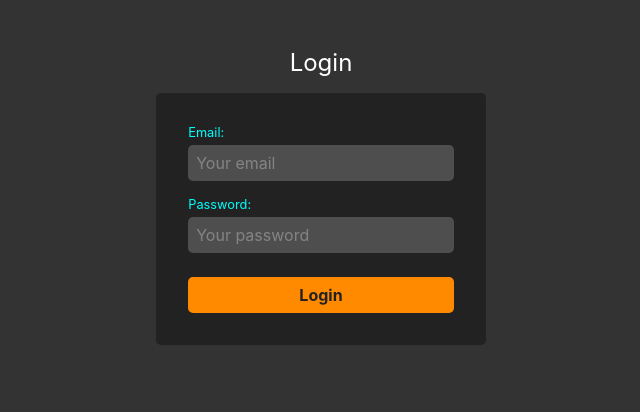
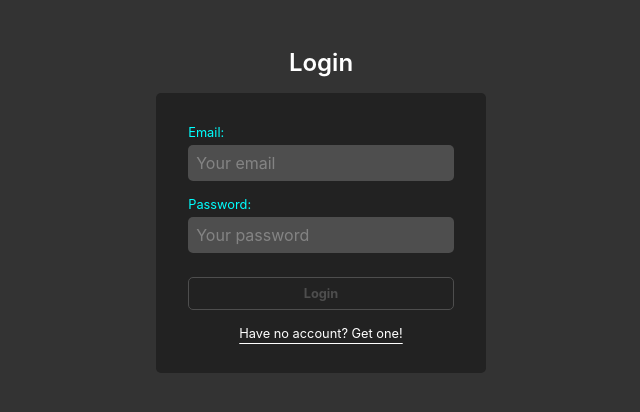
Before and after one commit to drkedrkedjon/reminders-app-react-firebase, a React (Vite) app: page /login in a window 1280 px wide. Shown: the top 412 px of the page, without its empty margins (319-959 px from the left). Built offline with nearby package versions, Linux system fonts and the light colour scheme.

Commit message:
Login/Register component done

```diff
--- a/src/index.css
+++ b/src/index.css
@@ -489,7 +489,6 @@ button {
 .login-form {
   display: flex;
   flex-direction: column;
-  /* gap: 1rem; */
   padding: 2rem;
   width: 80%;
   background-color: var(--fondo-base);
@@ -497,6 +496,7 @@ button {
 }
 .login-container h1 {
   font-size: 1.5rem;
+  font-weight: 600;
 }
 .login-form label {
   font-size: 0.8rem;
@@ -523,9 +523,29 @@ button {
   transition: color ease-in-out 120ms;
   text-align: center;
   margin-top: 0.5rem;
+  transition: scale ease-in-out 120ms;
+}
+.login-form button:hover {
+  scale: 1.02;
+}
+.login-form button:disabled {
+  background-color: var(--fondo-base);
+  color: var(--fondo-contraste);
+  font-size: 0.8rem;
+  border: 1px solid var(--fondo-contraste);
+  cursor: not-allowed;
 }
 .error {
   color: var(--color-red);
   font-size: 0.8rem;
   margin-top: 0.7rem;
 }
+.register-link {
+  text-align: center;
+  font-size: 0.8rem;
+  margin-top: 1rem;
+  color: var(--color);
+  text-decoration: underline;
+  text-underline-offset: 0.3rem;
+  cursor: pointer;
+}
--- a/src/pages/Login.jsx
+++ b/src/pages/Login.jsx
@@ -1,39 +1,96 @@
-import { useId, useState } from "react";
-import { signInWithEmailAndPassword } from "firebase/auth";
+import { useId, useState, useRef } from "react";
+import {
+  signInWithEmailAndPassword,
+  createUserWithEmailAndPassword,
+} from "firebase/auth";
 import { auth } from "../scripts/firebase";
 import { useNavigate } from "react-router-dom";
 
 export default function Login() {
+  const [isRegistered, setIsRegistered] = useState(true);
+  const [btnDisabled, setBtnDisabled] = useState(true);
   const [error, setError] = useState("");
   const [form, setForm] = useState({
     email: "",
     password: "",
   });
+  const [repeatPasswordForm, setRepeatPasswordForm] = useState("");
+  const [repeatPasswordString, setRepeatPasswordString] = useState("");
+
   const id = useId();
+  const btnRef = useRef(null);
   const navigate = useNavigate();
+
+  function handleRepeatPassword(e) {
+    const checkPass = e.target.value;
+
+    if (checkPass !== form.password) {
+      btnRef.current.disabled = true;
+      setRepeatPasswordString("Do not match");
+      setBtnDisabled(true);
+    } else if (checkPass === form.password) {
+      btnRef.current.disabled = false;
+      setRepeatPasswordString("Match");
+      setBtnDisabled(false);
+    }
+    setRepeatPasswordForm(checkPass);
+  }
+
+  function clearForm() {
+    setForm({
+      email: "",
+      password: "",
+    });
+    setRepeatPasswordForm("");
+    setRepeatPasswordString("");
+  }
+
+  function handleRegister() {
+    setIsRegistered(!isRegistered);
+    clearForm();
+  }
 
   function handleSubmit(e) {
     e.preventDefault();
+    btnRef.current.disabled = true;
+
+    if (!isRegistered) {
+      createUserWithEmailAndPassword(auth, form.email, form.password)
+        .then(() => {
+          navigate("/");
+        })
+        .catch((error) => {
+          btnRef.current.disabled = false;
+          setBtnDisabled(false);
+          clearForm();
+          setError(error.message);
+        });
+      return;
+    }
 
     signInWithEmailAndPassword(auth, form.email, form.password)
       .then(() => {
         navigate("/");
-        setForm({
-          email: "",
-          password: "",
-        });
       })
       .catch((error) => {
+        btnRef.current.disabled = false;
+        setBtnDisabled(false);
+        clearForm();
         setError(error.message);
       });
   }
 
+  if (form.email && form.password && btnDisabled) setBtnDisabled(false);
+  else if ((!form.email || !form.password) && !btnDisabled)
+    setBtnDisabled(true);
+
   return (
     <div className="login-container">
-      <h1>Login</h1>
+      <h1>{isRegistered ? "Login" : "Create Account"}</h1>
       <form className="login-form" onSubmit={handleSubmit}>
         <label htmlFor={`${id}-email`}>Email:</label>
         <input
+          required={true}
           value={form.email}
           id={`${id}-email`}
           type="email"
@@ -47,9 +104,11 @@ export default function Login() {
         />
         <label htmlFor={`${id}-pass`}>Password:</label>
         <input
+          required={true}
           value={form.password}
           id={`${id}-pass`}
           type="password"
+          minLength={8}
           placeholder="Your password"
           onChange={(e) =>
             setForm({
@@ -58,7 +117,35 @@ export default function Login() {
             })
           }
         />
-        <button>Login</button>
+        {!isRegistered && (
+          <>
+            <label htmlFor={`${id}-repeat-pass`}>
+              Repeat password:{" "}
+              {
+                <span style={{ color: "var(--color)" }}>
+                  {repeatPasswordString}
+                </span>
+              }
+            </label>
+            <input
+              required={true}
+              value={repeatPasswordForm}
+              type="password"
+              minLength={8}
+              id={`${id}-repeat-pass`}
+              placeholder="Repeat password"
+              onChange={handleRepeatPassword}
+            />
+          </>
+        )}
+        <button ref={btnRef} disabled={btnDisabled}>
+          {isRegistered ? "Login" : "Create Account"}
+        </button>
+        <p onClick={handleRegister} className="register-link">
+          {isRegistered
+            ? "Have no account? Get one!"
+            : "Already have an account? Login!"}
+        </p>
         {error && <p className="error">{error}</p>}
       </form>
     </div>
```
